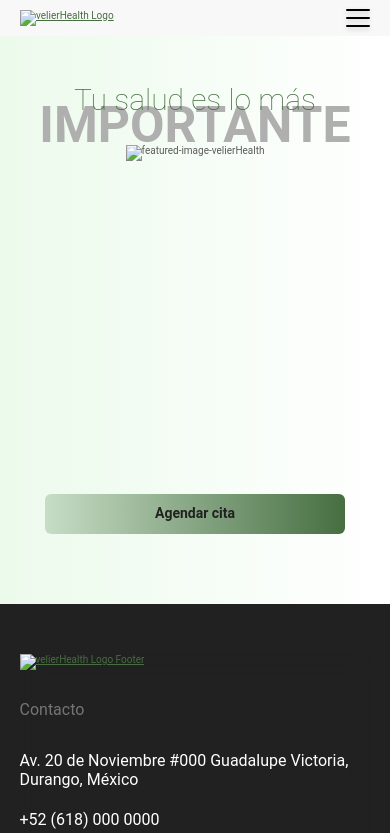
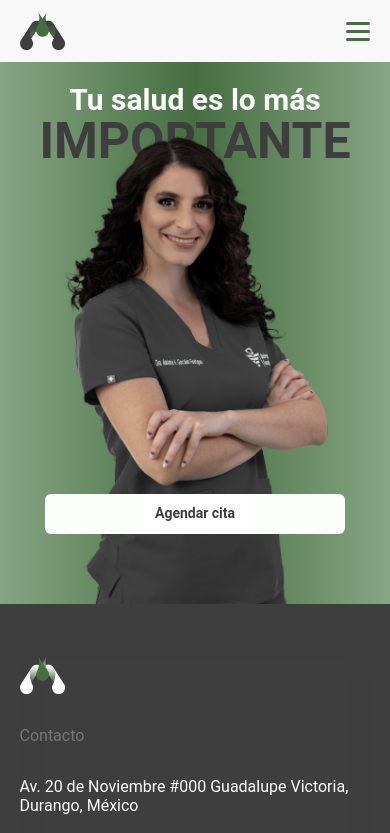
Before and after one commit to danielmacielacevedo/demo-health, a plain HTML site: page index.html in a window 390 px wide. Shown: the top 833 px of the page. Drawn offline with Linux system fonts and the light colour scheme.

Commit message:
Agregué la imagen principal y los logotipos

```diff
--- a/css/style.css
+++ b/css/style.css
@@ -6,7 +6,7 @@
 
     /* yarenails palette */
     --color: #000000;
-    --color2: #212121;
+    --color2: #3e3e3e;
     --color3: #000000;
     --white: #f8f8f8;
 
@@ -303,10 +303,10 @@ h5
 .menu-button-burger
 {
     width: 24px;
-    height: 2px;
-    background: var(--color);
+    height: 3px;
+    background: var(--gradient3);
     border-radius: 5px;
-    box-shadow: 0 2px 5px rgba(0, 0, 0, 0.2);
+    /* box-shadow: 0 2px 5px rgba(0, 0, 0, 0.2); */
     transition: all .5s ease-in-out;
 }
 .menu-button-burger::before,
@@ -315,10 +315,10 @@ h5
     content: ' ';
     position: absolute;
     width: 24px;
-    height: 2px;
-    background: var(--color);
+    height: 3px;
+    background: var(--gradient3);
     border-radius: 5px;
-    box-shadow: 0 2px 5px rgba(0, 0, 0, 0.2);
+    /* box-shadow: 0 2px 5px rgba(0, 0, 0, 0.2); */
     transition: all .5s ease-in-out;
 }
 .menu-button-burger::before
@@ -398,7 +398,7 @@ h5
     max-width: 100%;
     background: linear-gradient(to right, var(--gradient1), var(--gradient2), var(--gradient3), var(--gradient2), var(--gradient1));
     background-size: 500% 500%;
-    animation: animate-background 10s infinite ease-in-out;
+    animation: animate-background 20s infinite ease-in-out;
 }
 .right-section
 {
@@ -426,7 +426,7 @@ h5
     width: 256px;
     height: auto;
     object-fit: cover;
-    animation: position-cover 10s infinite ease-in-out;
+    animation: position-cover 20s infinite ease-in-out;
 }
 @keyframes position-cover
 {
@@ -496,7 +496,7 @@ h5
     position: absolute;
     z-index: 9;
     width: auto;
-    height: 70%;
+    height: 72%;
     bottom: 0;
 }
 #top-featured-title
@@ -505,14 +505,14 @@ h5
     z-index: 8;
     font-family: 'Roboto', sans-serif;
     font-size: 60px;
-    font-weight: 100;
-    animation: color-title 10s infinite ease-in-out;
+    font-weight: 700;
+    animation: color-title 20s infinite ease-in-out;
 }
 #bottom-featured-title
 {
     position: absolute;
-    top: 140px;
-    color: #afafaf;
+    top: 170px;
+    color: var(--color2);
     font-family: 'Roboto', sans-serif;
     font-size: 100px;
     font-weight: 700;
@@ -659,8 +659,8 @@ h5
     padding: 0 20px 2.4px 20px;
     border-radius: 6px;
     background: linear-gradient(to right, var(--gradient3), var(--gradient2), var(--gradient1), var(--gradient2), var(--gradient3));
-    background-size: 500% 500%;
-    animation: animate-background 10s infinite ease-in-out;
+    background-size: 1000% 1000%;
+    animation: animate-background 20s infinite ease-in-out;
     font-size: 14px;
     color: var(--color2);
     font-weight: 600;
@@ -1008,7 +1008,7 @@ h5
     border-radius: 6px;
     background: linear-gradient(to right, var(--gradient1), var(--gradient2), var(--gradient3), var(--gradient2), var(--gradient1));
     background-size: 500% 500%;
-    animation: animate-background 10s infinite ease-in-out;
+    animation: animate-background 20s infinite ease-in-out;
     font-size: 14px;
     color: var(--primary-color);
     font-weight: 600;
@@ -1486,7 +1486,7 @@ h5
     }
     #featured-image
     {
-        height: 76%;
+        height: 78%;
     }
     #top-featured-title
     {
@@ -1495,7 +1495,7 @@ h5
     #bottom-featured-title
     {
         font-size: 50px;
-        top: 100px;
+        top: 116px;
     }
     .right-section
     {
--- a/index.html
+++ b/index.html
@@ -12,7 +12,7 @@
         <nav class="nav-container">
             <div class="nav-full">
                 <a href="./">
-                    <img src="" alt="velierHealth Logo">
+                    <img src="./assets/velierHealth-dark-logo.png" alt="velierHealth Logo">
                 </a>
 
                 <div class="right-nav">
@@ -73,7 +73,7 @@
                         <article class="article-blog">
                             <div class="article-blog-info-container">
                                 <div class="article-blog-info">
-                                    <img id="featured-image" src="./assets/featured-image.png" alt="featured-image-velierHealth">
+                                    <img id="featured-image" src="./assets/featured-image3.png" alt="featured-image-velierHealth">
 
                                     <div class="featured-top">
                                         <h1 id="top-featured-title">Tu salud es lo más</h1>
@@ -111,7 +111,7 @@
             <div class="footer-background">
                 <div class="footer-links">
                     <a href="./">
-                        <img src="" alt="velierHealth Logo Footer">
+                        <img src="./assets/velierHealth-light-logo.png" alt="velierHealth Logo Footer">
                     </a>
                     <div class="footer-info">
                         <ul class="footer-social-media">
```
Also changed, not shown: assets/featured-image.png (added), assets/featured-image2.png (added), assets/featured-image3.png (added), assets/featured-image4.png (added), assets/velierHealth-dark-logo.png (added), assets/velierHealth-light-logo.png (added).
